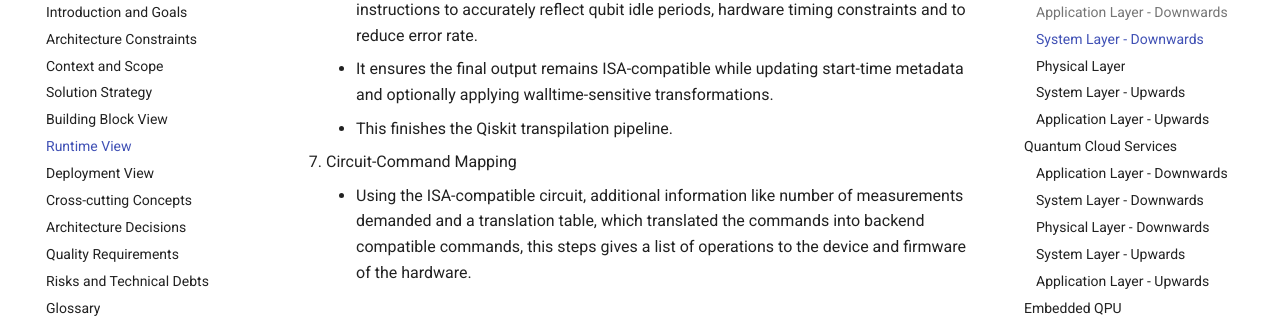
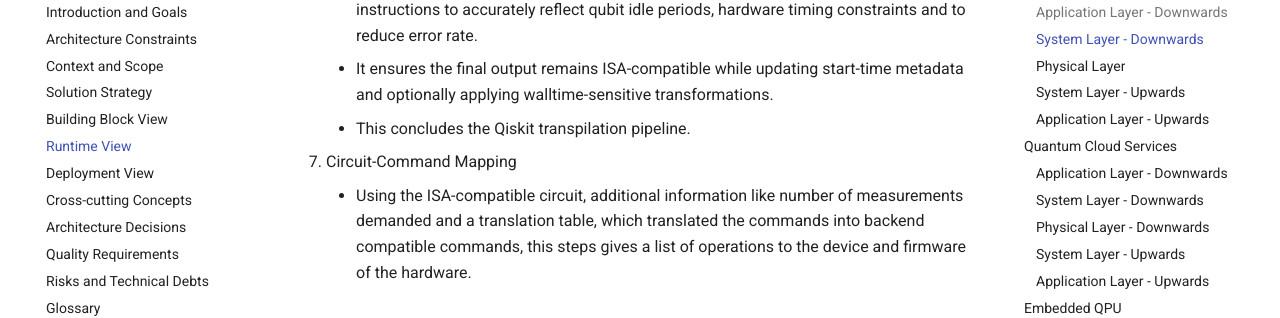
Before and after one commit to FullStaQD/architecture, an MkDocs documentation site: the page built from docs/06_runtime_view.md, in a window 1280 px wide and 900 px high, scrolled down 2976 px. Shown: the part 141-459 px from the top of the window. Built offline with MkDocs 1.6.1 and Material for MkDocs 9.7.7, drawn with Linux system fonts in a browser that asks for light colours; comment, search, counter and statistics services are not loaded.

Commit message:
Update docs/06_runtime_view.md
Co-authored-by: Max Schweikart <60352933+schweikart@users.noreply.github.com>
Signed-off-by: RinorKIT <tc4656@kit.edu>

```diff
--- a/docs/06_runtime_view.md
+++ b/docs/06_runtime_view.md
@@ -75,7 +75,7 @@ The [Qiskit Transpilation Pipeline](https://quantum.cloud.ibm.com/docs/en/guides
 6. Scheduling Stage
     - The scheduling stage receives an ISA-compatible circuit and inserts explicit delay instructions to accurately reflect qubit idle periods, hardware timing constraints and to reduce error rate.
     - It ensures the final output remains ISA-compatible while updating start-time metadata and optionally applying walltime-sensitive transformations.
-    - This finishes the Qiskit transpilation pipeline.
+    - This concludes the Qiskit transpilation pipeline.
 
 7. Circuit-Command Mapping
     - Using the ISA-compatible circuit, additional information like number of measurements demanded and a translation table, which translated the commands into backend compatible commands, this steps gives a list of operations to the device and firmware of the hardware.
```
